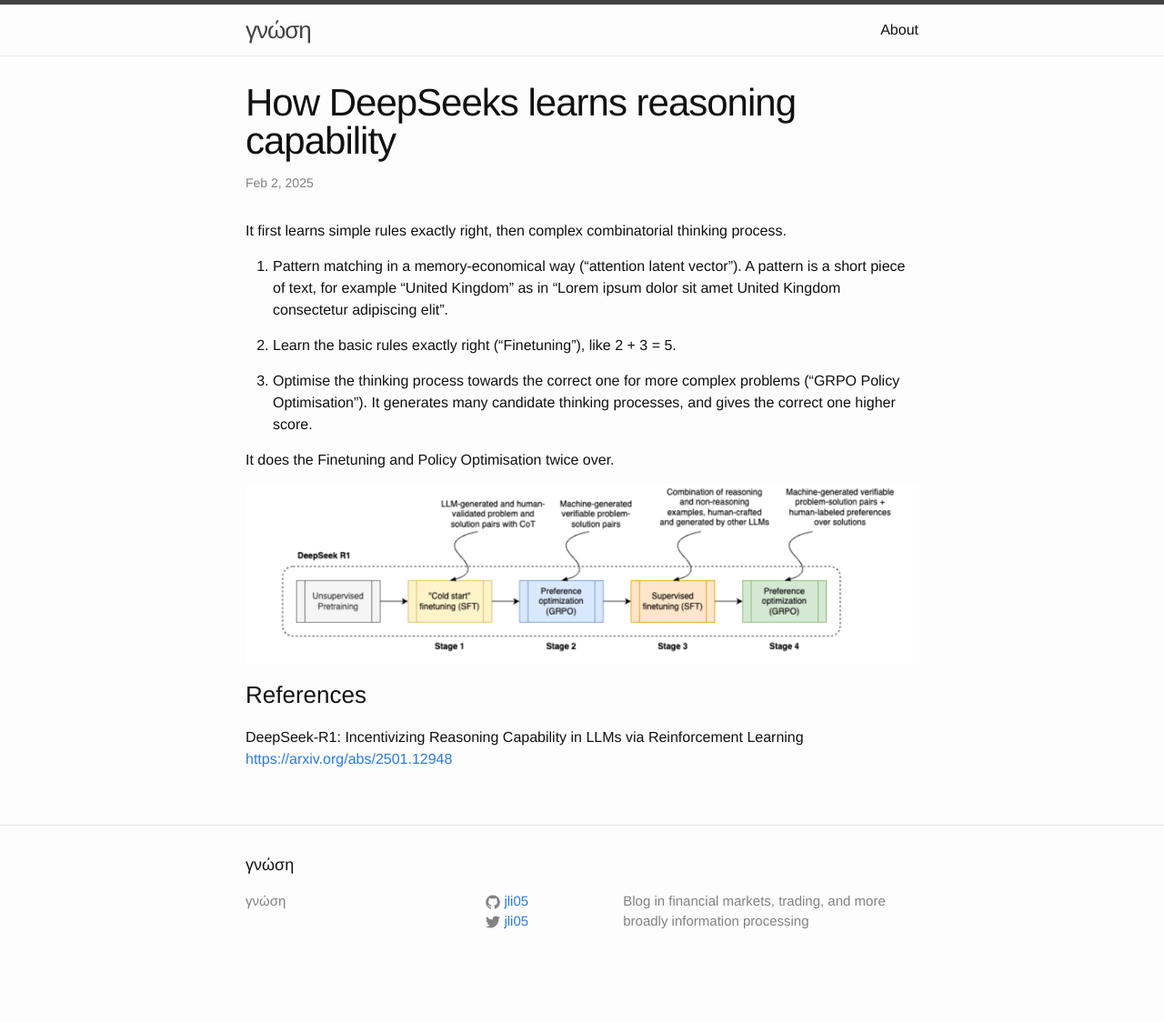
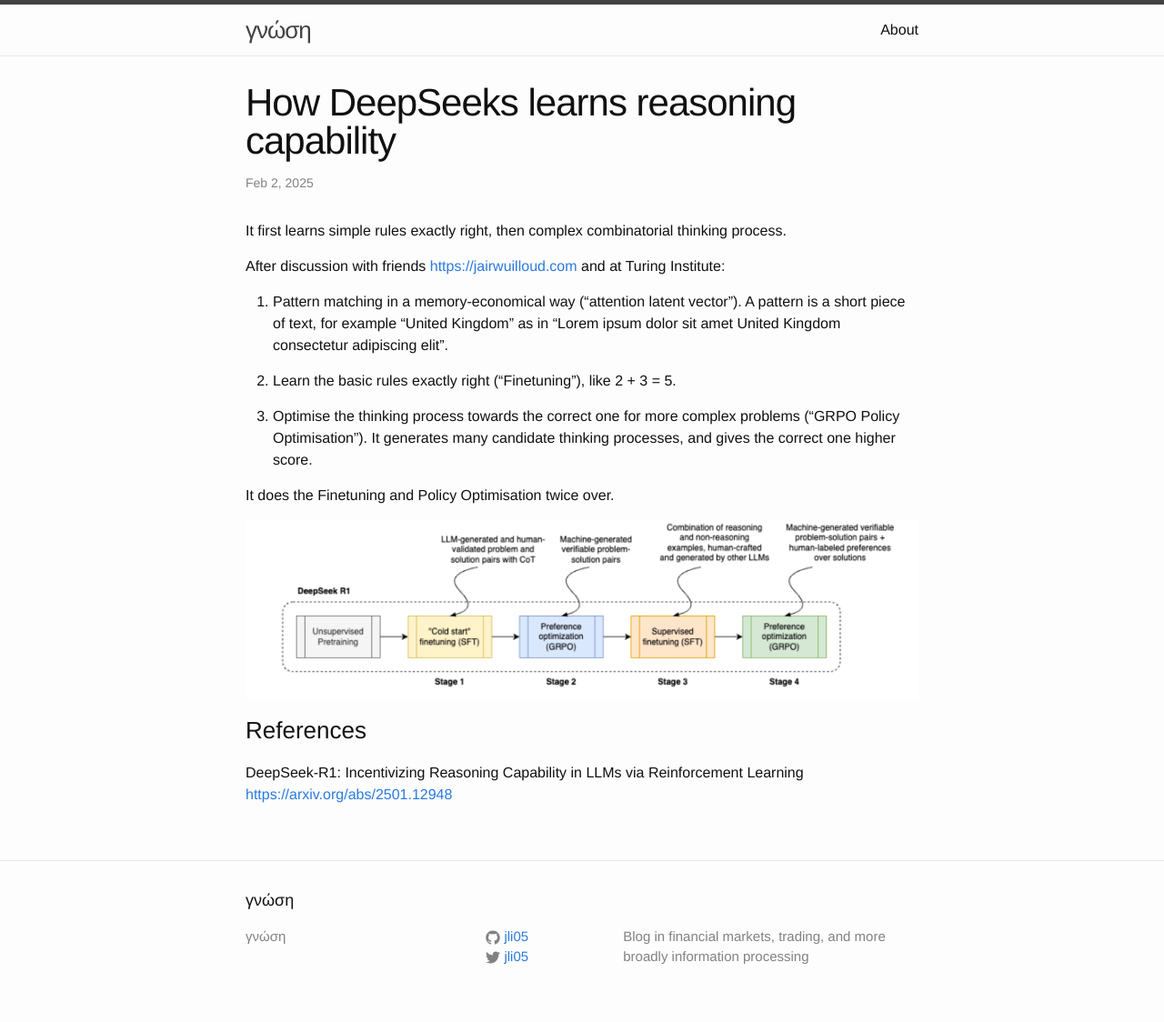
Before and after one commit to jli05/jli05.github.io, a Jekyll site: the page built from _posts/2025-02-02-DeepSeek-Reasoning.md, in a window 1280 px wide. Shown: the whole page at 91% size. Built offline with Jekyll 4.4.1, drawn with Linux system fonts in a browser that asks for light colours; before the commit the page ends 1085 px from its top, so only the background shows below that.

Commit message:
add credits

```diff
--- a/_posts/2025-02-02-DeepSeek-Reasoning.md
+++ b/_posts/2025-02-02-DeepSeek-Reasoning.md
@@ -4,6 +4,8 @@
 ---
 
 It first learns simple rules exactly right, then complex combinatorial thinking process.
+
+After discussion with friends [https://jairwuilloud.com](https://jairwuilloud.com) and at Turing Institute:
 
 1. Pattern matching in a memory-economical way ("attention latent vector"). A pattern is a short piece of text, for example "United Kingdom" as in "Lorem ipsum dolor sit amet United Kingdom consectetur adipiscing elit".
 
```
